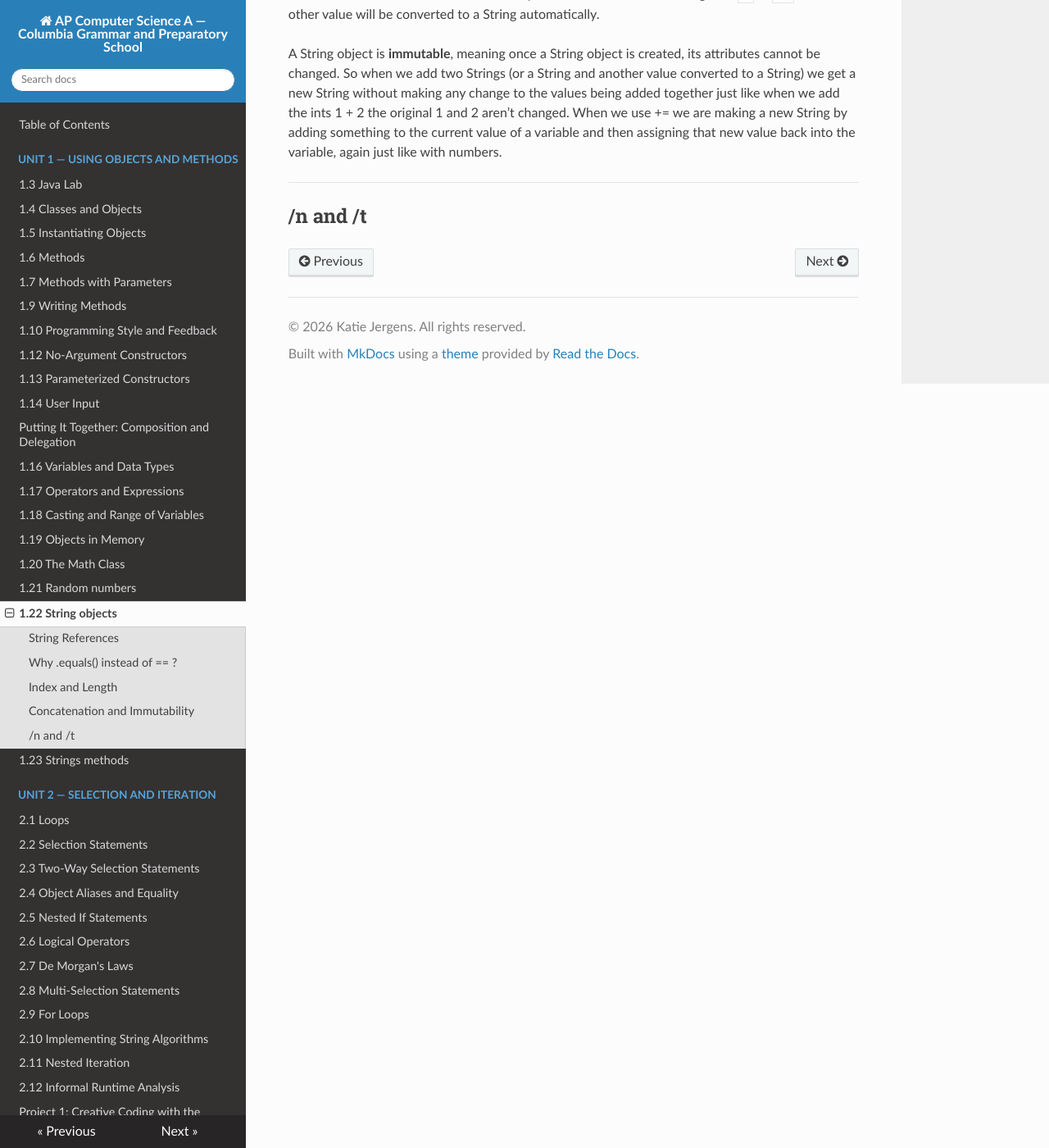
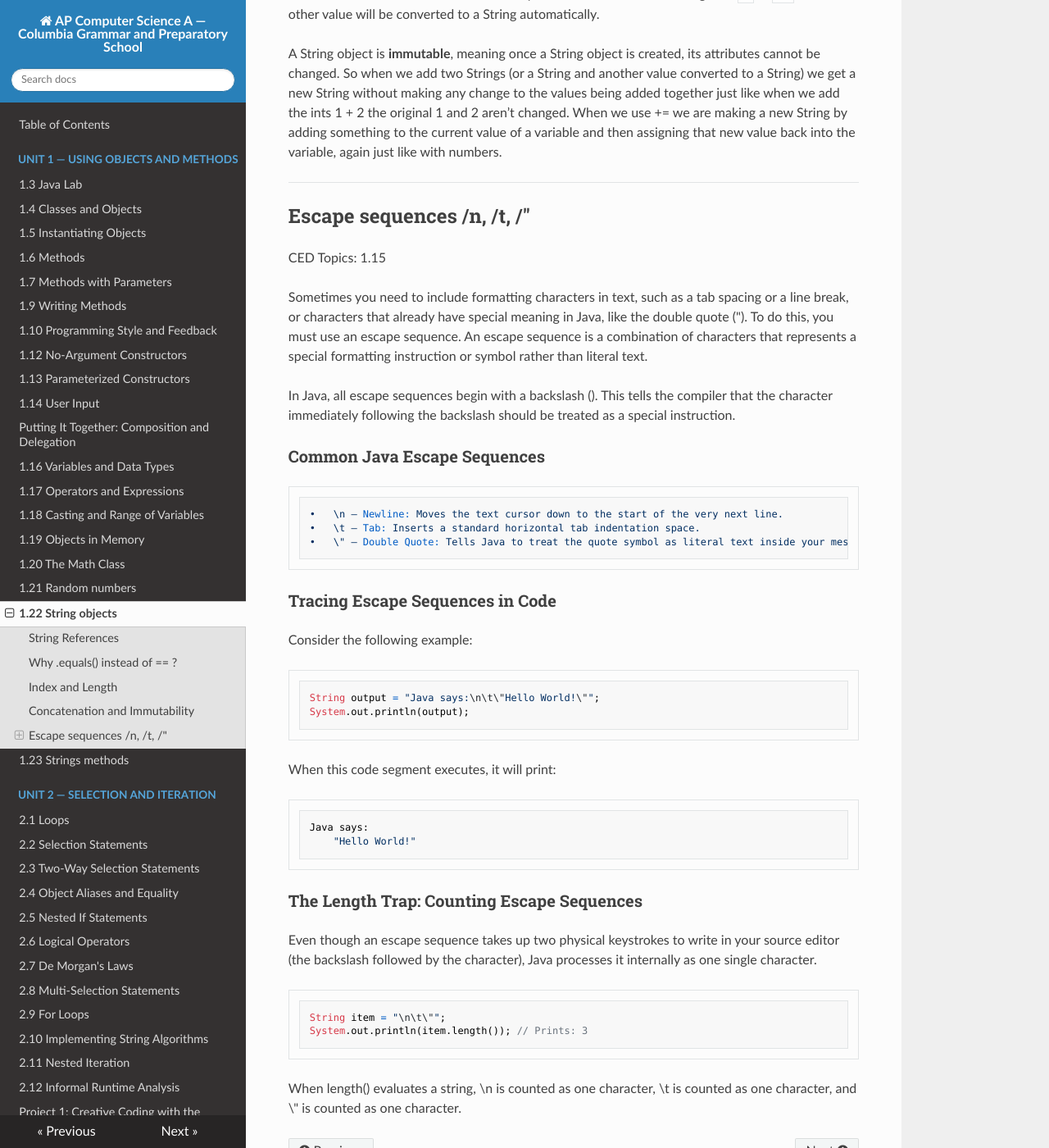
Before and after one commit to kjergens/apcsa-site, an MkDocs documentation site: the page built from docs/unit1/notes_22_strings.md, in a window 1280 px wide and 1400 px high, scrolled down 2478 px. Shown: the whole window at 82% size. Built offline with MkDocs 1.6.1, drawn with Linux system fonts in a browser that asks for light colours; nearby versions of some CDN libraries.

Commit message:
Document escape sequences in Java strings
Added section on escape sequences in Java, including common escape sequences and their usage.

````diff
--- a/docs/unit1/notes_22_strings.md
+++ b/docs/unit1/notes_22_strings.md
@@ -91,4 +91,41 @@ A String object is **immutable**, meaning once a String object is created, its a
 
 ---
 
-## /n and /t
+## Escape sequences /n, /t, /"
+
+CED Topics: 1.15
+
+Sometimes you need to include formatting characters in text, such as a tab spacing or a line break, or characters that already have special meaning in Java, like the double quote ("). To do this, you must use an escape sequence. An escape sequence is a combination of characters that represents a special formatting instruction or symbol rather than literal text.
+
+In Java, all escape sequences begin with a backslash (\). This tells the compiler that the character immediately following the backslash should be treated as a special instruction.
+
+### Common Java Escape Sequences
+	•	\n — Newline: Moves the text cursor down to the start of the very next line.
+	•	\t — Tab: Inserts a standard horizontal tab indentation space.
+	•	\" — Double Quote: Tells Java to treat the quote symbol as literal text inside your message instead of an indicator that the string has ended.
+
+### Tracing Escape Sequences in Code
+Consider the following example:
+
+```java
+String output = "Java says:\n\t\"Hello World!\"";
+System.out.println(output);
+```
+
+When this code segment executes, it will print:
+
+```
+Java says:
+    "Hello World!"
+```
+
+
+### The Length Trap: Counting Escape Sequences
+Even though an escape sequence takes up two physical keystrokes to write in your source editor (the backslash followed by the character), Java processes it internally as one single character.
+
+```java
+String item = "\n\t\"";
+System.out.println(item.length()); // Prints: 3
+```
+
+When length() evaluates a string, \n is counted as one character, \t is counted as one character, and \" is counted as one character.
````
